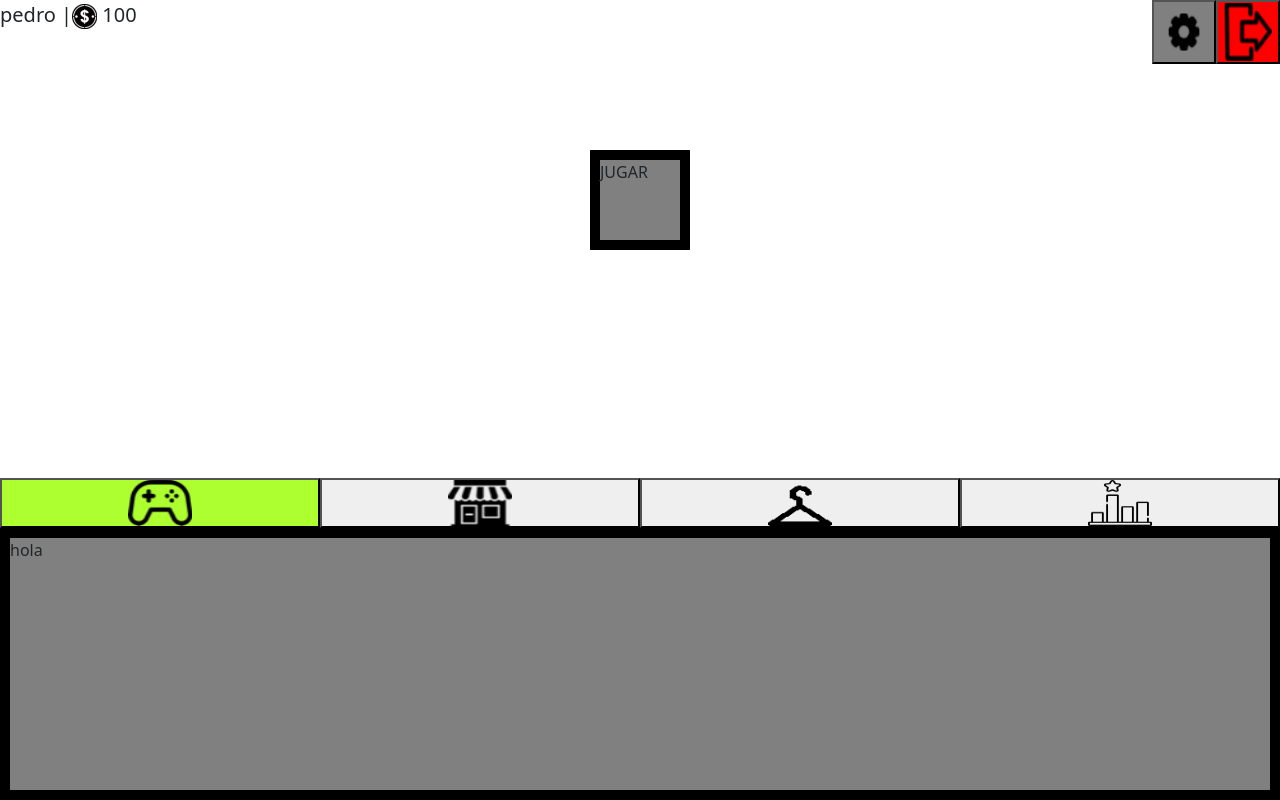
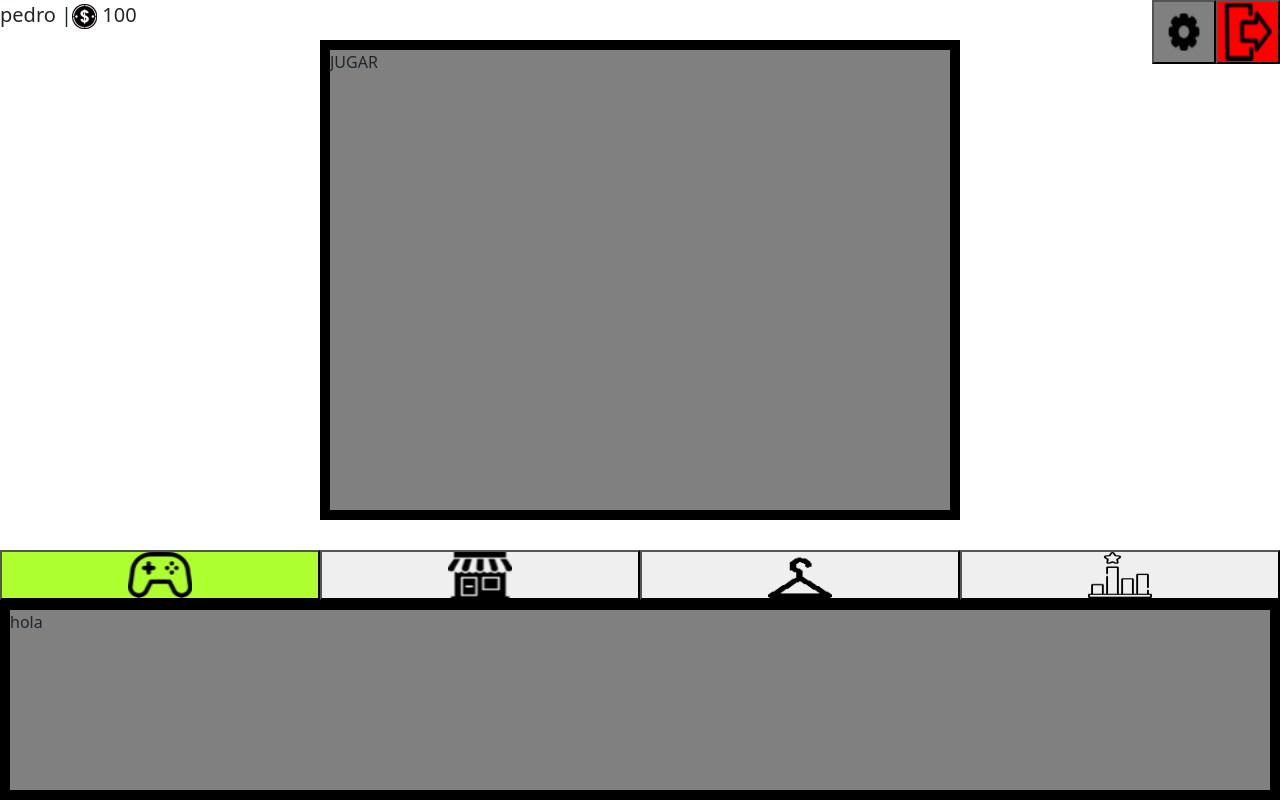
Before and after one commit to wolfalpha547-gif/tpfinalapiweb, a PHP site: page /menu/menu.php in a window 1280 px wide. Run offline with PHP 8.4, Linux system fonts and the light colour scheme; the visitor is signed in with stand-in values (Sample User, id 1); data comes from the database, SQL or seed files in the repository.

Commit message:
cambios de visualizacion

```diff
--- a/css/menu.css
+++ b/css/menu.css
@@ -8,19 +8,19 @@ body {
 }
 
 #marco {
-    width: 100px;
-    height: 100px;
+    width: 50vw;
+    height: 60vh;
     border: 10px solid black;
     background-color: gray;
     position: absolute;
-    top: 25%;
+    top: 35%;
     left: 50%;
     transform: translate(-50%,-50%);
 }
 
 #info {
     width: 100vw;
-    min-height: 34vh;
+    min-height: 25vh;
     max-height: 200px;
     border: 10px solid black;
     background-color: gray;
@@ -32,7 +32,7 @@ body {
     padding: 0px;
     margin: 0px;
     position: absolute;
-    transform: translateY(-34vh);
+    transform: translateY(-25vh);
 }
 
 .botones button{
@@ -80,6 +80,13 @@ body {
     grid-template-columns: 1fr 1fr 1fr;
 }
 
+.objeto{
+    border: 1px solid red;
+    display:grid;
+    justify-content: center;/* Centrado horizontal */
+    align-items: center;/* Centrado vertical */
+}
+
 .usuario{
     display: inline-block;
     padding: 0px;
--- a/menu/vistamenu.php
+++ b/menu/vistamenu.php
@@ -21,7 +21,7 @@
         <div class="pestaña" name="jugar">JUGAR</div>
         <div class="pestaña" name="tienda">
             <?php foreach ($skins as $skin): ?>
-                <div>
+                <div class="objeto">
                     <p><?= htmlspecialchars($skin['nombre_skin']) ?></p>
                     <button><?= htmlspecialchars($skin['precio']) ?></button>
                 </div>
```
